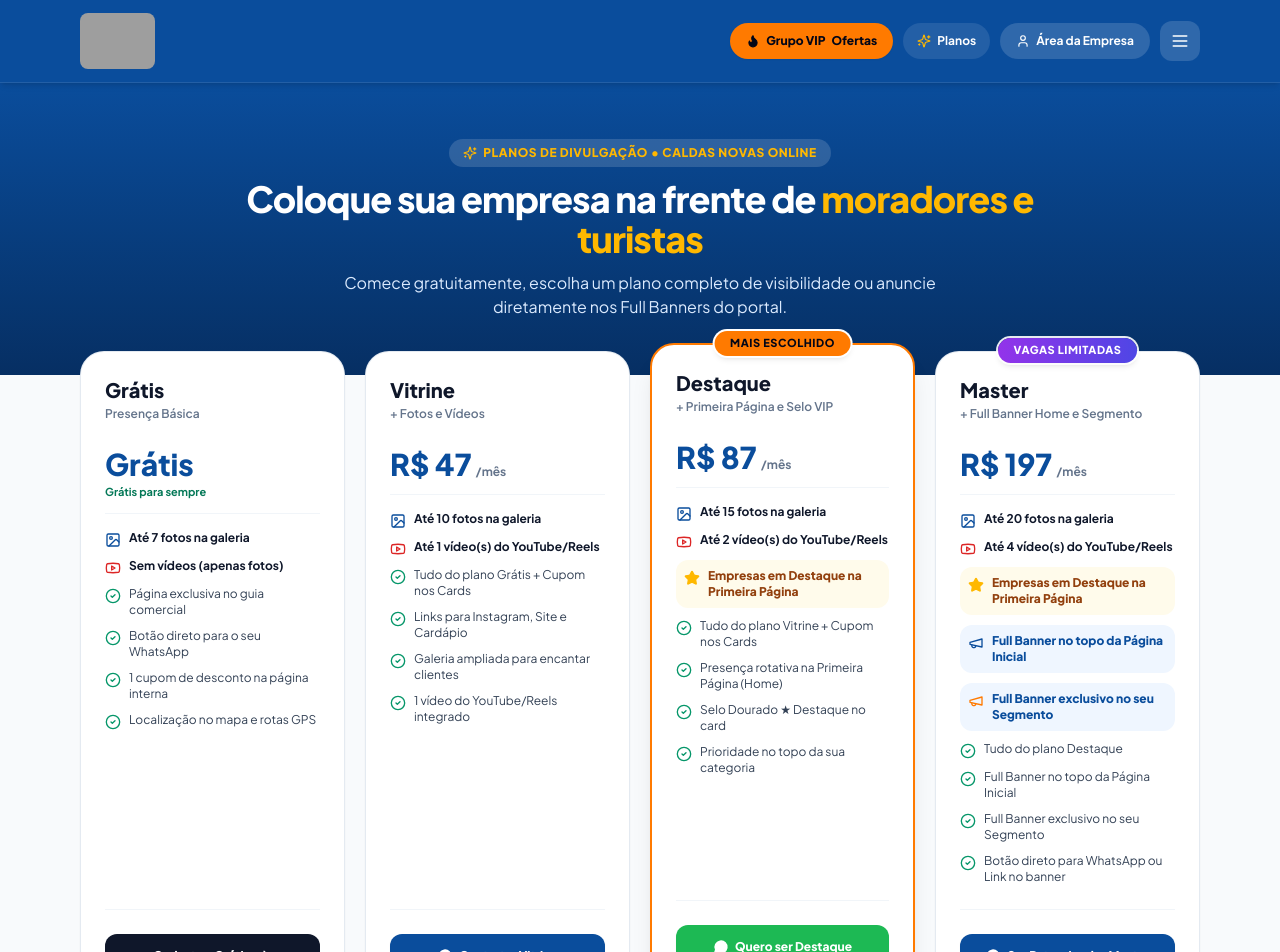
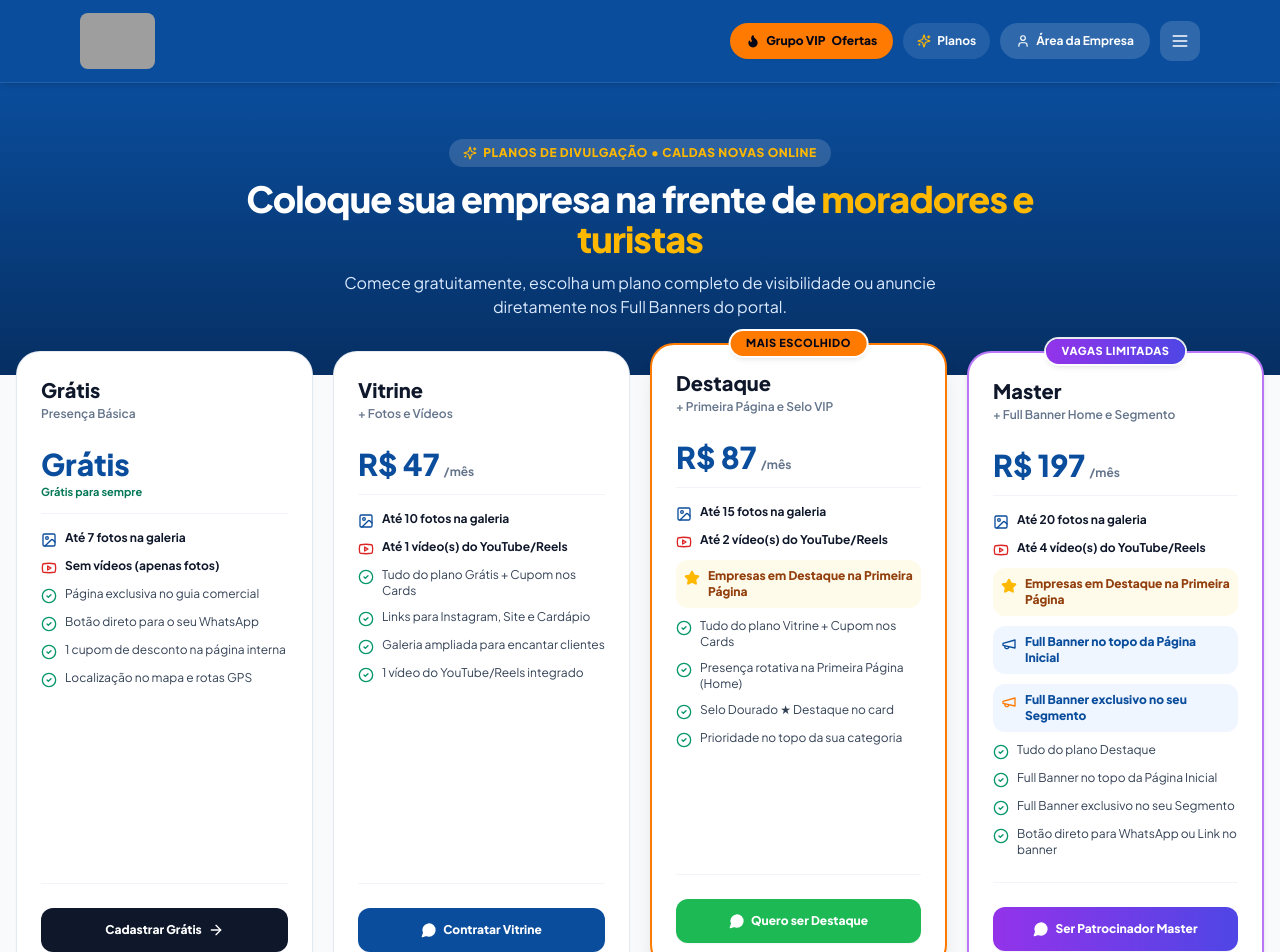
Before and after one commit to paulosergiodiniz10-lab/caldas-online, a Next.js app: page /planos in a window 1280 px wide. Shown: the top 952 px of the page. Built offline with nearby package versions, Linux system fonts and the light colour scheme; no server answers; the database is empty; grey boxes are pictures that could not be loaded.

Commit message:
Update page.tsx

```diff
--- a/src/app/planos/page.tsx
+++ b/src/app/planos/page.tsx
@@ -122,7 +122,9 @@ export default function PublicPlansPage() {
   );
 
   const gridColsClass =
-    plans.length >= 4
+    plans.length >= 5
+      ? "lg:grid-cols-5"
+      : plans.length === 4
       ? "lg:grid-cols-4"
       : plans.length === 3
       ? "lg:grid-cols-3"
@@ -153,7 +155,7 @@ export default function PublicPlansPage() {
         </div>
       </section>
 
-      <main className="max-w-6xl w-full mx-auto px-4 -mt-6 pb-14 flex-1 space-y-10">
+      <main className="max-w-7xl w-full mx-auto px-4 -mt-6 pb-14 flex-1 space-y-10">
         {loading ? (
           <div className="py-16 flex justify-center">
             <Loader2 className="w-8 h-8 animate-spin text-[#0A4D9C]" />
@@ -164,6 +166,12 @@ export default function PublicPlansPage() {
               const isFree = !plan.price || plan.price <= 0;
               const isBannerOnlyPlan =
                 (plan.maxPhotos ?? 0) === 0 && (plan.maxVideos ?? 0) === 0;
+              const isMasterOrPurple =
+                plan.id === "master" ||
+                plan.id.includes("banner") ||
+                isBannerOnlyPlan;
+              const isOrangeHighlight =
+                Boolean(plan.highlight) && !isMasterOrPurple;
               const formattedPrice = formatPlanPrice(plan);
 
               const waMessage = `Olá! Vi os planos no portal *Caldas Novas Online* e tenho interesse no plano *${plan.name}* (${formattedPrice}). Gostaria de saber como ativar!`;
@@ -175,15 +183,17 @@ export default function PublicPlansPage() {
                 <div
                   key={plan.id}
                   className={`rounded-3xl bg-white flex flex-col justify-between p-6 transition relative ${
-                    plan.highlight
+                    isOrangeHighlight
                       ? "border-2 border-[#FF7A00] shadow-xl lg:-translate-y-2"
+                      : isMasterOrPurple
+                      ? "border-2 border-purple-500/80 shadow-md"
                       : "border border-slate-200/90 shadow-sm"
                   }`}
                 >
                   {plan.badgeText && (
                     <span
                       className={`absolute -top-3.5 left-1/2 -translate-x-1/2 text-[11px] font-black uppercase tracking-wider px-4 py-1 rounded-full shadow-md whitespace-nowrap ${
-                        plan.highlight
+                        isOrangeHighlight
                           ? "bg-[#FF7A00] text-slate-950 ring-2 ring-white"
                           : "bg-gradient-to-r from-purple-600 to-indigo-600 text-white ring-2 ring-white/90"
                       }`}
@@ -300,8 +310,10 @@ export default function PublicPlansPage() {
                         target="_blank"
                         rel="noopener noreferrer"
                         className={`w-full font-extrabold text-xs py-3.5 px-4 rounded-xl inline-flex items-center justify-center gap-1.5 shadow-sm transition ${
-                          plan.highlight
+                          isOrangeHighlight
                             ? "bg-[#1DB954] hover:bg-[#18a349] text-white"
+                            : isMasterOrPurple
+                            ? "bg-gradient-to-r from-purple-600 to-indigo-600 hover:from-purple-700 hover:to-indigo-700 text-white"
                             : "bg-[#0A4D9C] hover:bg-[#062F63] text-white"
                         }`}
                       >
```
